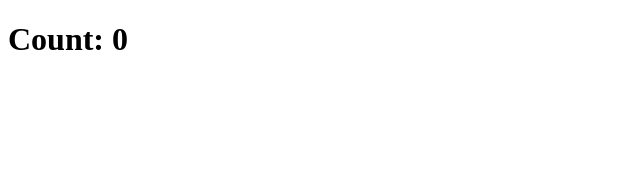
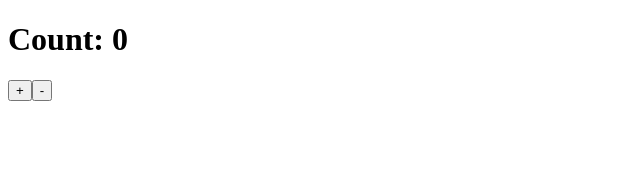
Before and after one commit to mate-academy/react_counter, a React (Create React App) app: page / in a window 1280 px wide. Shown: the top 170 px of the page, without its empty margins (0-640 px from the left). Built offline with nearby package versions, Linux system fonts and the light colour scheme; the HTML template or start-up script is replaced by a standard one.

Commit message:
solution

```diff
--- a/package.json
+++ b/package.json
@@ -10,7 +10,7 @@
     "prop-types": "^15.7.2",
     "react": "^16.12.0",
     "react-dom": "^16.12.0",
-    "react-scripts": "3.3.0"
+    "react-scripts": "^3.4.0"
   },
   "devDependencies": {
     "@mate-academy/eslint-config-react": "*",
--- a/src/App.js
+++ b/src/App.js
@@ -1,8 +1,9 @@
 import React from 'react';
+import { Counter } from './components/Counter';
 import './App.css';
 
 const App = () => (
-  <h1>Count: 0</h1>
+  <Counter />
 );
 
 export default App;
--- /dev/null
+++ b/src/components/Counter.js
@@ -0,0 +1,33 @@
+import React, { Component } from 'react';
+
+export class Counter extends Component {
+  state = {
+    count: 0,
+  }
+
+  add = () => {
+    this.setState(prevState => ({
+      count: prevState.count + 1,
+    }));
+  }
+
+  subtract = () => {
+    this.setState(prevState => ({
+      count: prevState.count - 1,
+    }));
+  }
+
+  render() {
+    return (
+      <>
+        <h1>{`Count: ${this.state.count}`}</h1>
+        <button type="button" onClick={this.add}>
+          +
+        </button>
+        <button type="button" onClick={this.subtract}>
+          -
+        </button>
+      </>
+    );
+  }
+}
```
